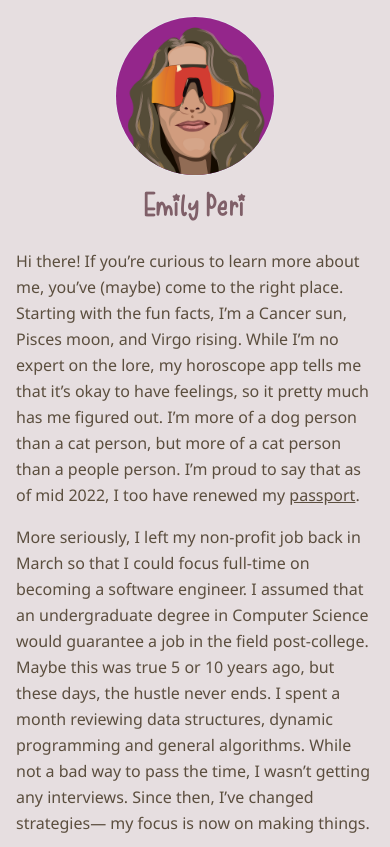
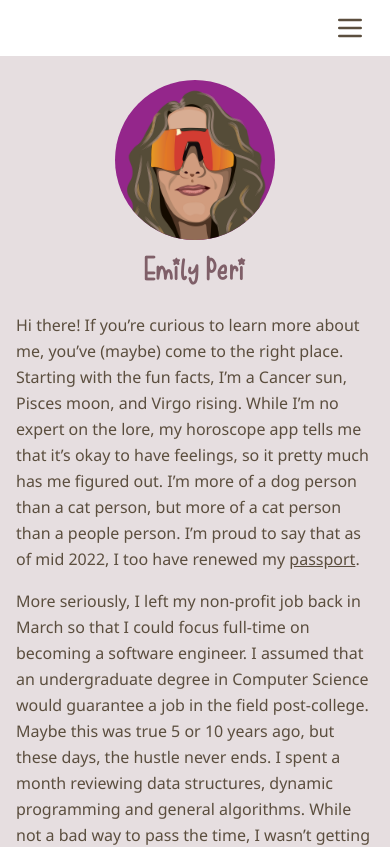
Before and after one commit to emilyperi/nextjs-portfolio, a Next.js app: page / in a window 390 px wide. Shown: the top 847 px of the page. Built offline with nearby package versions, Linux system fonts and the light colour scheme.

Commit message:
working on changes to nav bar

```diff
--- a/components/header.js
+++ b/components/header.js
@@ -1,20 +1,17 @@
-import Image from 'next/image';
+import Image from './image';
 import Link from 'next/link';
 import React, { useState } from 'react';
 
 
 export default function Header({ name }) {
     return (
-        <header className="container flex flex-col items-center mx-auto p-4">
-            <div className="w-40 h-40 md:w-64 md:h-64 rounded-full border">
+        <header className="container flex flex-col items-center mx-auto pt-20 p-4">
+            <div className="w-40 h-40 md:w-64 md:h-64">
             <Image
-                priority
-                src="/images/profilelowres.png"
-                height={11759}
-				width={11759}
-				objectFit="cover"
+                small="/images/profilelowres.png"
+                medium="/images/profilelowres.png"
+                large="/images/profilelowres.png"
                 className="rounded-full bg-magenta"
-                alt={name}
 		    />
             </div>
             <h1 className="text-4xl mx-auto text-greymagenta font-starmoon p-2">{name}</h1>
--- /dev/null
+++ b/components/image.js
@@ -0,0 +1,6 @@
+
+export default function Image ({small, medium, large, className}) {
+  return (
+    <img src={small} srcSet={`${small} 300w, ${medium} 768w, ${large} 1280w`} className={className}/>
+  );
+}
--- a/components/layout.js
+++ b/components/layout.js
@@ -4,11 +4,12 @@ import Link from 'next/link';
 import Header from './header';
 import NavBar from './navbar';
 import Content from './content';
+import Social from './social';
 
 const name = 'Emily Peri';
 export const siteTitle = 'Personal Website';
 
-export default function Layout({ children }) {
+export default function Layout({home,  children }) {
     return (
         <>
         <Head>
@@ -16,10 +17,13 @@ export default function Layout({ children }) {
             <meta name="og:title" content={siteTitle} />
         </Head>
         <div className="bg-lightgreymagenta">
-                <div className="container mx-auto max-w-5xl min-h-screen">
-                    <Header name={name}></Header>
+        <div className="container mx-auto">
+            <NavBar />
+            <Header name={name}></Header>
+        </div>
+            <div className="container mx-auto max-w-5xl min-h-screen">
             <Content>{children}</Content>
-            <NavBar />
+            <Social />
         </div>
         </div>
        </>
--- a/components/navbar.js
+++ b/components/navbar.js
@@ -1,33 +1,45 @@
-import Image from 'next/image';
-import NavLink from './navlink';
+import {useState} from 'react'
+export default function NavBar({children}) {
+    const [navOpen, setNavOpen] = useState(false)
+    const handleMenuClick = () => {
+        setNavOpen(!navOpen)
+    }
+    console.log("navOpen is ", navOpen)
 
-export default function NavBar() {
-    const linkClass="bg-gradient-to-r from-tange hover:to-gold to-magenta rounded-lg w-10 h-10 p-1";
     return (
-        <nav className="container mx-auto p-4 pt-8">
-            <div className="flex space-x-6 justify-center">
-                <NavLink href="https://github.com/emilyperi" className={linkClass}>
-                    <Image
-                        priority
-                        src="/images/github.png"
-                        height={400}
-                        width={400}
-                        objectFit="cover"
-                        alt="github"
-                    />
-                </NavLink>
-
-                <NavLink href="https://www.linkedin.com/in/emily-peri-873210208" className={linkClass}>
-                    <Image
-                        priority
-                        src="/images/linkedin.png"
-                        height={400}
-                        width={400}
-                        objectFit="cover"
-                        alt="linked in"
-                    />
-                </NavLink>
-		     </div>
-		</nav>
-	);
+        <>
+        <div className="fixed bg-white w-full top-0 left-0 h-14">
+        <div className={navOpen ? "lg:hidden flex flex-col absolute shadow-md top-0 right-0 rounded-md bg-white w-64 h-64 p-2" : "hidden"}>
+            <div className="flex justify-end w-full h-10">
+                <button onClick={handleMenuClick}>
+                <svg
+                className="h-8 w-8 stroke-greybrown hover:bg-xlightgreybrown rounded-sm"
+                fill="none"
+                viewBox="0 0 24 24"
+                stroke="currentColor"
+                strokeWidth={2}>
+                <path strokeLinecap="round" strokeLinejoin="round" d="M6 18L18 6M6 6l12 12" />
+            </svg>
+            </button>
+            </div>
+            <div className="flex justify-end w-full h-10 text-greymagenta hover:bg-lightgreymagenta text-left text-xl px-2 rounded-lg"><a href="#" className="my-auto w-full">Home</a></div>
+            <div className="flex justify-end w-full h-10 text-greymagenta hover:bg-lightgreymagenta text-left text-xl px-2 rounded-lg"><a href="#" className="my-auto w-full">Projects</a></div>
+        </div>
+            <div className="container max-w-4xl mx-auto pr-6 pl-6 flex justify-end h-full space-x-6">
+                <button onClick={handleMenuClick} className="lg:hidden">
+                    <svg
+                    className="h-8 w-8 stroke-greybrown hover:bg-xlightgreybrown rounded-sm"
+                    ill="none"
+                    viewBox="0 0 24 24"
+                    stroke="currentColor"
+                    strokeWidth="2">
+                        <path strokeLinecap="round" strokeLinejoin="round" d="M4 6h16M4 12h16M4 18h16" />
+                    </svg>
+                </button>
+                <div className="hidden lg:block w-16 mt-auto mb-auto text-xl text-greybrown hover:text-lightgreybrown"><a href="#">Home</a></div>
+                <div className="hidden lg:block w-16 mt-auto mb-auto text-xl text-greybrown hover:text-lightgreybrown"><a href="#">Projects</a></div>
+            </div>
+        </div>
+        </>
+    )
 }
--- /dev/null
+++ b/components/social.js
@@ -0,0 +1,33 @@
+import Image from 'next/image';
+import NavLink from './navlink';
+
+export default function Social() {
+    const linkClass="bg-gradient-to-r from-tange hover:to-gold to-magenta rounded-lg w-10 h-10 p-1";
+    return (
+        <nav className="container mx-auto p-4 pt-8">
+            <div className="flex space-x-6 justify-center">
+                <NavLink href="https://github.com/emilyperi" className={linkClass}>
+                    <Image
+                        priority
+                        src="/images/github.png"
+                        height={400}
+                        width={400}
+                        objectFit="cover"
+                        alt="github"
+                    />
+                </NavLink>
+
+                <NavLink href="https://www.linkedin.com/in/emily-peri-873210208" className={linkClass}>
+                    <Image
+                        priority
+                        src="/images/linkedin.png"
+                        height={400}
+                        width={400}
+                        objectFit="cover"
+                        alt="linked in"
+                    />
+                </NavLink>
+		     </div>
+		</nav>
+	);
+}
--- a/tailwind.config.js
+++ b/tailwind.config.js
@@ -16,6 +16,7 @@ module.exports = {
             greymagenta: '#7F5F68',
             gold: '#EC9C2C',
             lightgreymagenta: '#e6dee0',
+            xlightgreybrown: '#DBD3CA'
           },
 
           fontFamily: {
```
Also changed, not shown: pages/projects.js (added).
